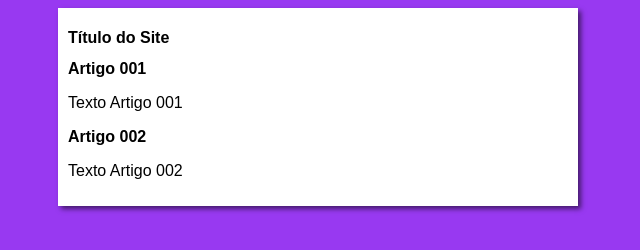
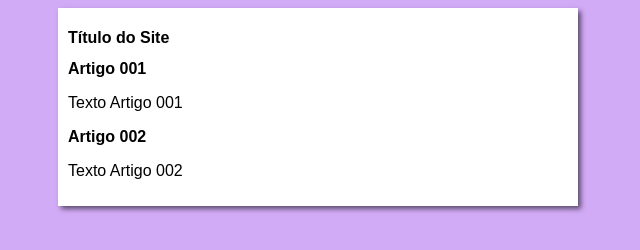
Before and after one commit to brunavaladares/projeto-site, a plain HTML site: page index.html in a window 1280 px wide. Shown: the whole page, without its empty margins (322-962 px from the left). Drawn offline with Linux system fonts and the light colour scheme.

Commit message:
Update style.css

```diff
--- a/estilos/style.css
+++ b/estilos/style.css
@@ -4,7 +4,7 @@
 }
 
 body {
-    background-color: rgb(152, 57, 241);
+    background-color: rgb(210, 171, 247);
 
 }
 
```
